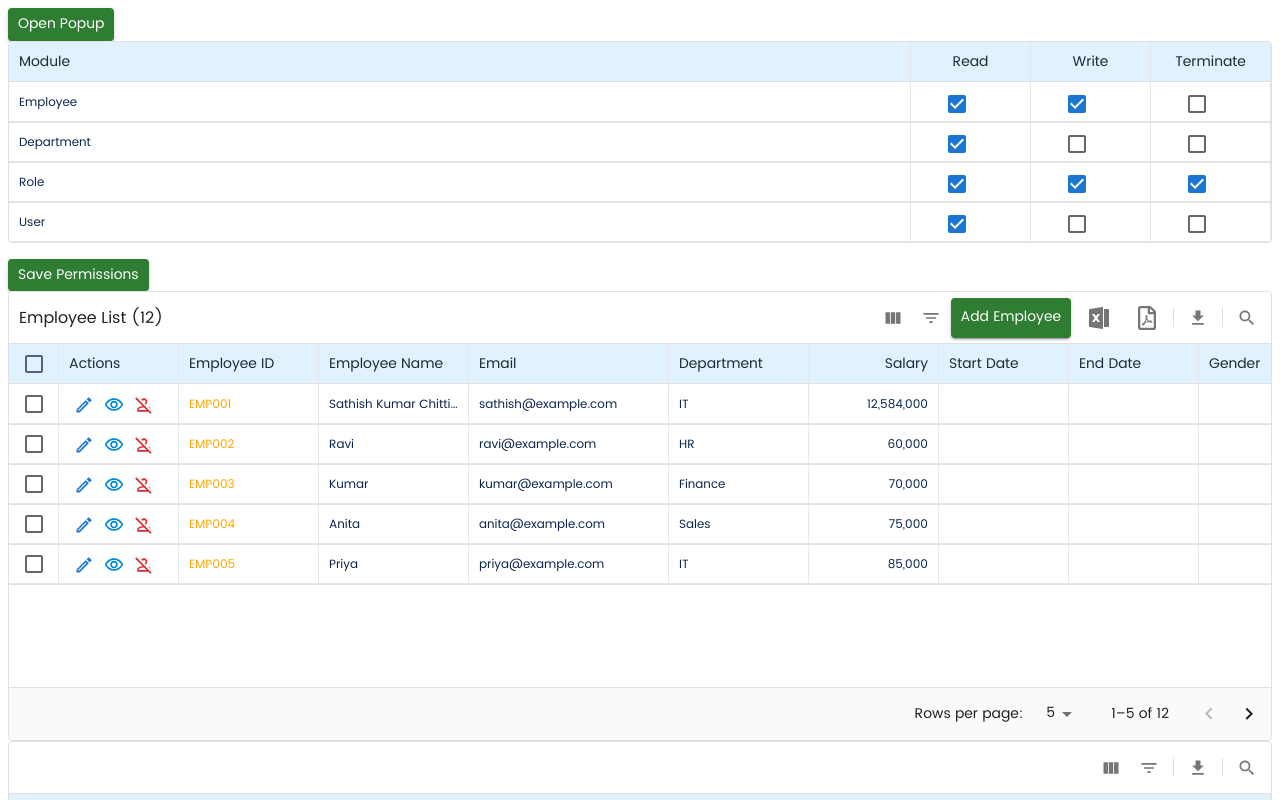
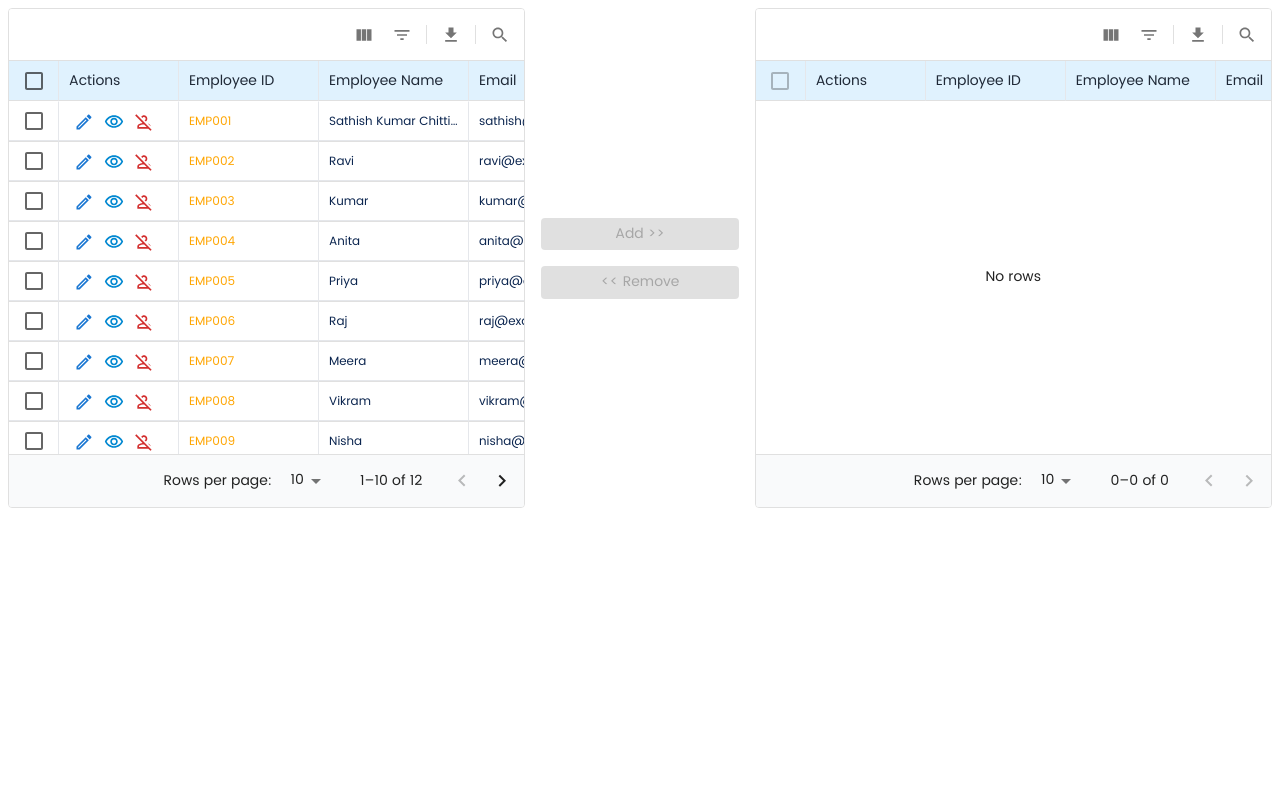
Before and after one commit to skch2710/react-project, a React (Vite) app in the folder skch-hrmsone-app/: page / in a window 1280 px wide. Shown: the top 800 px of the page. Built offline with nearby package versions, Linux system fonts and the light colour scheme.

Commit message:
Two Grids

```diff
--- a/skch-hrmsone-app/src/App.jsx
+++ b/skch-hrmsone-app/src/App.jsx
@@ -1,12 +1,10 @@
-import React from "react";
-import EmployeePage from "./pages/employee/EmployeePage";
-import Counter from "./pages/counter/Counter";
+import TwoGridDataHandle from "./pages/employee/TwoGridDataHandle";
+import { employeeColumns, employeeRows } from "./pages/employee/employeeHelper";
 
 const App = () => {
   return (
     <div>
-      <EmployeePage />
-      {/* <Counter /> */}
+      <TwoGridDataHandle rows={employeeRows} columns={employeeColumns} />
     </div>
   );
 };
--- a/skch-hrmsone-app/src/components/datagrid/DataGrid.jsx
+++ b/skch-hrmsone-app/src/components/datagrid/DataGrid.jsx
@@ -59,6 +59,7 @@ const DataGrid = memo(
     columns = [],
     loading = false,
     checkboxSelection = false,
+    disableMultipleRowSelection = false,
     disableRowSelectionOnClick = true,
     disableColumnMenu = true,
     pageSizeOptions = [5, 10, 25, 50, 100],
@@ -101,6 +102,10 @@ const DataGrid = memo(
         columns={columnsWithOverflowTooltips}
         loading={loading}
         checkboxSelection={checkboxSelection}
+        disableMultipleRowSelection={
+          disableMultipleRowSelection ||
+          (checkboxSelection && rows.length === 0)
+        }
         disableRowSelectionOnClick={disableRowSelectionOnClick}
         disableColumnMenu={disableColumnMenu}
         pageSizeOptions={pageSizeOptions}
--- /dev/null
+++ b/skch-hrmsone-app/src/pages/employee/TwoGridDataHandle.jsx
@@ -0,0 +1,116 @@
+import { useState } from "react";
+import { Grid, Stack } from "@mui/material";
+
+import Button from "../../components/button/Button";
+import DataGrid from "../../components/datagrid/DataGrid";
+
+const createEmptySelectionModel = () => ({
+  type: "include",
+  ids: new Set(),
+});
+
+const TwoGridDataHandle = ({ rows = [], columns = [], onChange }) => {
+  const [availableRows, setAvailableRows] = useState(rows);
+  const [selectedRows, setSelectedRows] = useState([]);
+
+  const [leftSelection, setLeftSelection] = useState(createEmptySelectionModel);
+  const [rightSelection, setRightSelection] = useState(
+    createEmptySelectionModel,
+  );
+
+  // Move selected rows from left to right
+  const handleAdd = () => {
+    const movingRows = availableRows.filter((row) =>
+      leftSelection.ids.has(row.id),
+    );
+
+    if (!movingRows.length) return;
+
+    const updatedAvailable = availableRows.filter(
+      (row) => !leftSelection.ids.has(row.id),
+    );
+
+    const updatedSelected = [...selectedRows, ...movingRows];
+
+    setAvailableRows(updatedAvailable);
+    setSelectedRows(updatedSelected);
+    setLeftSelection(createEmptySelectionModel());
+
+    onChange?.(updatedSelected);
+  };
+
+  // Move selected rows from right to left
+  const handleRemove = () => {
+    const movingRows = selectedRows.filter((row) =>
+      rightSelection.ids.has(row.id),
+    );
+
+    if (!movingRows.length) return;
+
+    const updatedSelected = selectedRows.filter(
+      (row) => !rightSelection.ids.has(row.id),
+    );
+
+    const updatedAvailable = [...availableRows, ...movingRows];
+
+    setSelectedRows(updatedSelected);
+    setAvailableRows(updatedAvailable);
+    setRightSelection(createEmptySelectionModel());
+
+    onChange?.(updatedSelected);
+  };
+
+  return (
+    <Grid container spacing={2} sx={{ width: "100%" }}>
+      {/* Available Grid */}
+      <Grid size={{ xs: 12, md: 5 }} sx={{ minWidth: 0 }}>
+        <DataGrid
+          rows={availableRows}
+          columns={columns}
+          checkboxSelection
+          disableRowSelectionExcludeModel
+          rowSelectionModel={leftSelection}
+          onRowSelectionModelChange={setLeftSelection}
+        />
+      </Grid>
+
+      {/* Middle Buttons */}
+      <Grid
+        size={{ xs: 12, md: 2 }}
+        sx={{
+          display: "flex",
+          alignItems: "center",
+          justifyContent: "center",
+        }}
+      >
+        <Stack
+          direction={{ xs: "row", md: "column" }}
+          spacing={2}
+          sx={{ width: "100%" }}
+        >
+          <Button onClick={handleAdd} disabled={!leftSelection.ids.size}>
+            Add &gt;&gt;
+          </Button>
+
+          <Button onClick={handleRemove} disabled={!rightSelection.ids.size}>
+            &lt;&lt; Remove
+          </Button>
+        </Stack>
+      </Grid>
+
+      {/* Selected Grid */}
+      <Grid size={{ xs: 12, md: 5 }} sx={{ minWidth: 0 }}>
+        <DataGrid
+          rows={selectedRows}
+          columns={columns}
+          checkboxSelection
+          disableRowSelectionExcludeModel
+          rowSelectionModel={rightSelection}
+          onRowSelectionModelChange={setRightSelection}
+        />
+      </Grid>
+    </Grid>
+  );
+};
+
+export default TwoGridDataHandle;
--- a/skch-hrmsone-app/src/utils/axios/axiosInterceptor.jsx
+++ b/skch-hrmsone-app/src/utils/axios/axiosInterceptor.jsx
@@ -30,15 +30,12 @@ axiosInterceptor.interceptors.response.use(
         error.response?.data?.error ||
         error.message ||
         "Something went wrong",
-
       status: error.response?.status ?? null,
       data: error.response?.data ?? null,
       code: error.code ?? null,
-
       isNetworkError: !error.response && !error.request,
       isCanceled: axios.isCancel(error),
     };
-
     // Do not swallow the original error
     return Promise.reject(normalizedError);
   },
```
